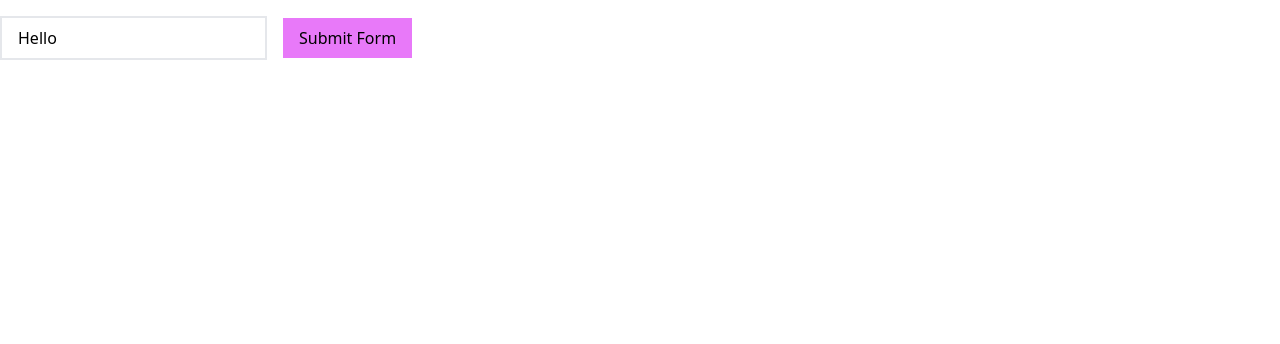
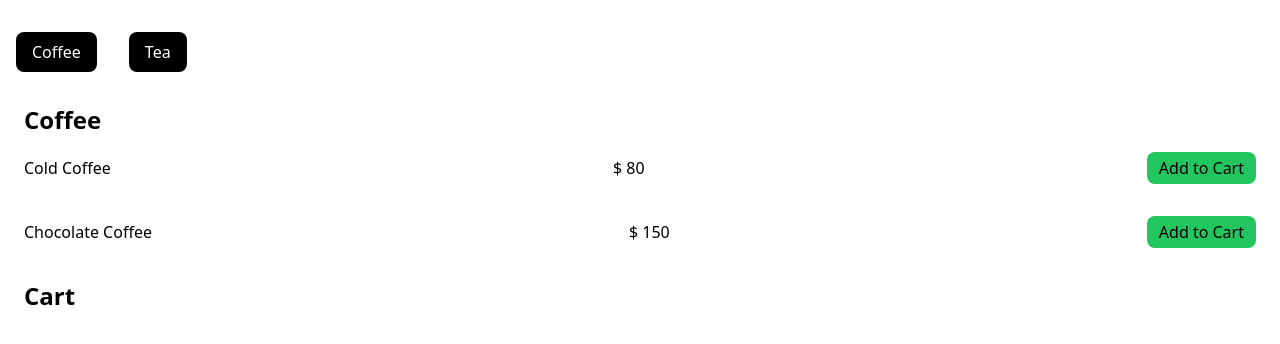
Before and after one commit to shreeraamg/skcet-react, a React (Create React App) app: page / in a window 1280 px wide. Shown: the top 344 px of the page. Built offline with nearby package versions, Linux system fonts and the light colour scheme.

Commit message:
Mounted previous components

```diff
--- a/src/App.jsx
+++ b/src/App.jsx
@@ -1,8 +1,8 @@
-// import { useState } from "react";
-// import Cart from "./day3/coffeeShop/Cart";
-// import Menu from "./day3/coffeeShop/Menu";
-// import Navbar from "./day3/coffeeShop/Navbar";
-// import categories from "./day3/coffeeShop/products";
+import { useState } from "react";
+import Cart from "./day3/coffeeShop/Cart";
+import Menu from "./day3/coffeeShop/Menu";
+import Navbar from "./day3/coffeeShop/Navbar";
+import categories from "./day3/coffeeShop/products";
 
 import Counter from "./day3/Counter";
 import DynamicRendering from "./day3/DynamicRendering";
@@ -12,27 +12,27 @@ import Message from "./day3/Message";
 import ToggleMessage from "./day3/ToggleMessage";
 
 function App() {
-  // const [activeCategory, setActiveCategory] = useState(categories[0]);
-  // const [products, setProducts] = useState([]);
+  const [activeCategory, setActiveCategory] = useState(categories[0]);
+  const [products, setProducts] = useState([]);
 
-  // const handleClick = (index) => {
-  //   setActiveCategory(categories[index]);
-  // };
+  const handleClick = (index) => {
+    setActiveCategory(categories[index]);
+  };
 
-  // const handleAddToCart = (item) => {
-  //   setProducts([...products, item]);
-  // };
+  const handleAddToCart = (item) => {
+    setProducts([...products, item]);
+  };
 
   return (
     <div className="space-y-4 my-4">
-      {/* <Navbar category={categories} handleClick={handleClick} />
+      <Navbar category={categories} handleClick={handleClick} />
       <Menu activeCategory={activeCategory} handleAddToCart={handleAddToCart} />
-      <Cart products={products} /> */}
+      <Cart products={products} />
       {/* <Button label="Green Button" color="green" /> */}
       {/* <Button label="Yellow Button" color="yellow" />
       <Button label="Black Button" color="gray" />
       <Button label="Red Button" color="red" /> */}
-      <FormComponent />
+      {/* <FormComponent /> */}
     </div>
   );
 }
```
